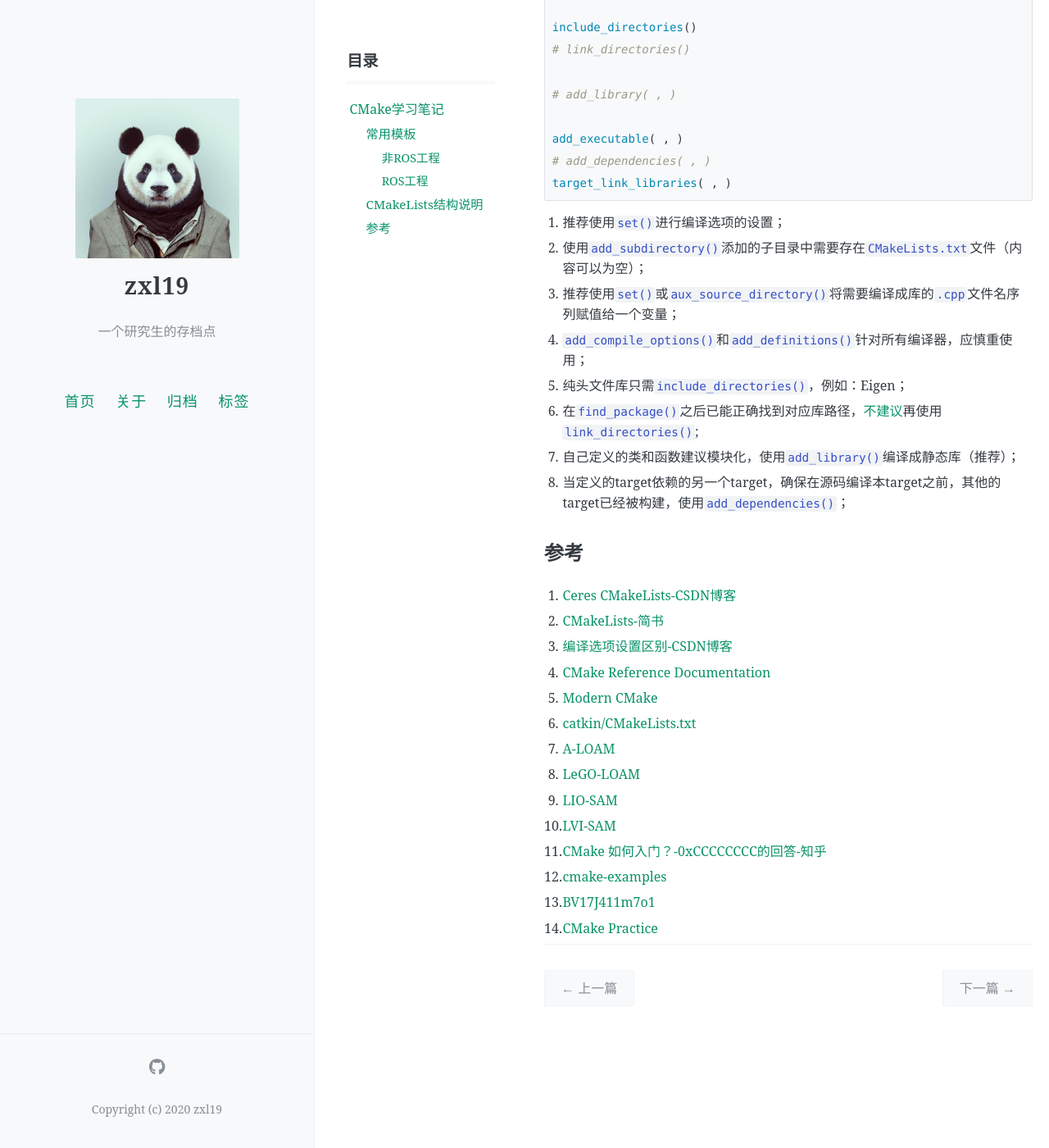
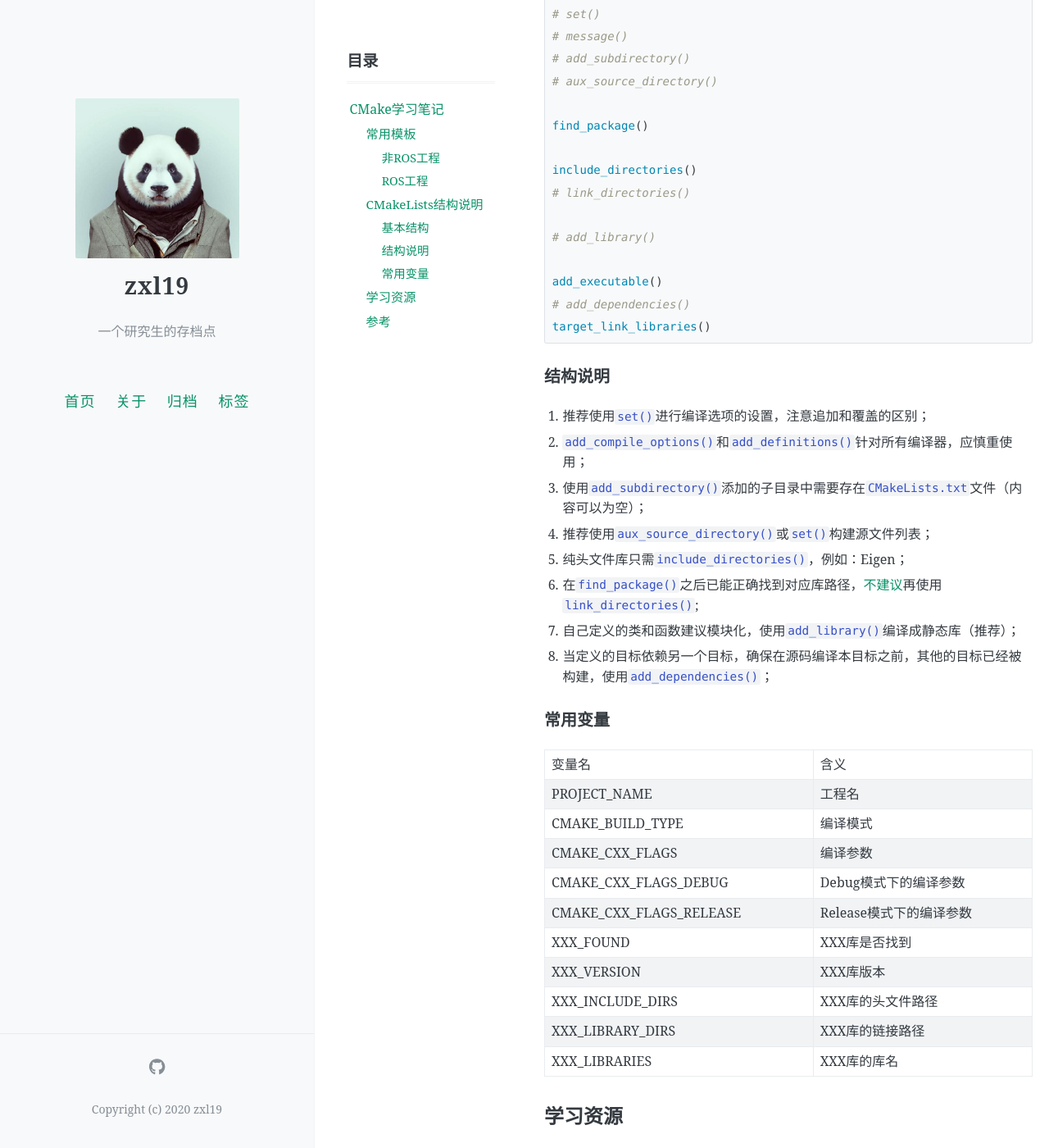
Before and after one commit to zxl19/zxl19.github.io, a Jekyll site: the page built from _posts/2021-03-28-cmake-note.md, in a window 1280 px wide and 1400 px high, scrolled down 1988 px. Shown: the whole window at 82% size. Built offline with Jekyll 4.4.1, drawn with Linux system fonts in a browser that asks for light colours; comment, search, counter and statistics services are not loaded; some of the changed text lies outside the part shown.

Commit message:
Update 2021-03-28-cmake-note.md

````diff
--- a/_posts/2021-03-28-cmake-note.md
+++ b/_posts/2021-03-28-cmake-note.md
@@ -66,53 +66,80 @@ target_link_libraries(${PROJECT_NAME}
 
 ### ROS工程
 
-1. [ROS官方文档](http://wiki.ros.org/catkin/CMakeLists.txt)
-2. 参考[A-LOAM](https://github.com/HKUST-Aerial-Robotics/A-LOAM)、[LeGO-LOAM](https://github.com/RobustFieldAutonomyLab/LeGO-LOAM)、[LIO-SAM](https://github.com/TixiaoShan/LIO-SAM)、[LVI-SAM](https://github.com/TixiaoShan/LVI-SAM)等算法。
+1. 使用`catkin_create_pkg`命令新建功能包，会自动生成`CMakeLists.txt`文件，其中包含格式说明；
+2. [ROS官方文档](http://wiki.ros.org/catkin/CMakeLists.txt)
+3. 参考[A-LOAM](https://github.com/HKUST-Aerial-Robotics/A-LOAM)、[LeGO-LOAM](https://github.com/RobustFieldAutonomyLab/LeGO-LOAM)、[LIO-SAM](https://github.com/TixiaoShan/LIO-SAM)、[LVI-SAM](https://github.com/TixiaoShan/LVI-SAM)等算法；
+4. 参考[hdl_graph_slam](https://github.com/koide3/hdl_graph_slam)使用Nodelet；
 
 ## CMakeLists结构说明
+
+### 基本结构
 
 ```cmake
 cmake_minimum_required()
 project()
 
 # set()
+# message()
 # add_subdirectory()
-# aux_source_directory( , )
+# aux_source_directory()
 
-find_package( , )
+find_package()
 
 include_directories()
 # link_directories()
 
-# add_library( , )
+# add_library()
 
-add_executable( , )
-# add_dependencies( , )
-target_link_libraries( , )
+add_executable()
+# add_dependencies()
+target_link_libraries()
 ```
 
-1. 推荐使用`set()`进行编译选项的设置；
-2. 使用`add_subdirectory()`添加的子目录中需要存在`CMakeLists.txt`文件（内容可以为空）；
-3. 推荐使用`set()`或`aux_source_directory()`将需要编译成库的`.cpp`文件名序列赋值给一个变量；
-4. `add_compile_options()`和`add_definitions()`针对所有编译器，应慎重使用；
+### 结构说明
+
+1. 推荐使用`set()`进行编译选项的设置，注意追加和覆盖的区别；
+2. `add_compile_options()`和`add_definitions()`针对所有编译器，应慎重使用；
+3. 使用`add_subdirectory()`添加的子目录中需要存在`CMakeLists.txt`文件（内容可以为空）；
+4. 推荐使用`aux_source_directory()`或`set()`构建源文件列表；
 5. 纯头文件库只需`include_directories()`，例如：Eigen；
 6. 在`find_package()`之后已能正确找到对应库路径，[不建议](http://wiki.ros.org/catkin/CMakeLists.txt)再使用`link_directories()`;
 7. 自己定义的类和函数建议模块化，使用`add_library()`编译成静态库（推荐）；
-8. 当定义的target依赖的另一个target，确保在源码编译本target之前，其他的target已经被构建，使用`add_dependencies()`；
+8. 当定义的目标依赖另一个目标，确保在源码编译本目标之前，其他的目标已经被构建，使用`add_dependencies()`；
+
+### 常用变量
+
+| 变量名 | 含义 |
+| :------ | :------|
+| PROJECT_NAME | 工程名 |
+| CMAKE_BUILD_TYPE | 编译模式 |
+| CMAKE_CXX_FLAGS | 编译参数 |
+| CMAKE_CXX_FLAGS_DEBUG | Debug模式下的编译参数 |
+| CMAKE_CXX_FLAGS_RELEASE | Release模式下的编译参数 |
+| XXX_FOUND | XXX库是否找到 |
+| XXX_VERSION | XXX库版本 |
+| XXX_INCLUDE_DIRS | XXX库的头文件路径 |
+| XXX_LIBRARY_DIRS | XXX库的链接路径 |
+| XXX_LIBRARIES | XXX库的库名 |
+
+## 学习资源
+
+1. [CMake Reference Documentation](https://cmake.org/cmake/help/latest/index.html)
+2. [Modern CMake](http://cliutils.gitlab.io/modern-cmake/)
+3. [cmake-examples](https://github.com/ttroy50/cmake-examples)
+4. [CMake Practice](http://file.ncnynl.com/ros/CMake%20Practice.pdf)
+5. [BV17J411m7o1](https://www.bilibili.com/video/BV17J411m7o1)
 
 ## 参考
 
 1. [Ceres CMakeLists-CSDN博客](https://blog.csdn.net/sinat_28752257/article/details/82758546)
 2. [CMakeLists-简书](https://www.jianshu.com/p/95c744a5c6f1)
 3. [编译选项设置区别-CSDN博客](https://blog.csdn.net/10km/article/details/51731959)
-4. [CMake Reference Documentation](https://cmake.org/cmake/help/latest/index.html)
-5. [Modern CMake](http://cliutils.gitlab.io/modern-cmake/)
-6. [catkin/CMakeLists.txt](http://wiki.ros.org/catkin/CMakeLists.txt)
-7. [A-LOAM](https://github.com/HKUST-Aerial-Robotics/A-LOAM)
-8. [LeGO-LOAM](https://github.com/RobustFieldAutonomyLab/LeGO-LOAM)
-9. [LIO-SAM](https://github.com/TixiaoShan/LIO-SAM)
-10. [LVI-SAM](https://github.com/TixiaoShan/LVI-SAM)
+4. [catkin/CMakeLists.txt](http://wiki.ros.org/catkin/CMakeLists.txt)
+5. [A-LOAM](https://github.com/HKUST-Aerial-Robotics/A-LOAM)
+6. [LeGO-LOAM](https://github.com/RobustFieldAutonomyLab/LeGO-LOAM)
+7. [LIO-SAM](https://github.com/TixiaoShan/LIO-SAM)
+8. [LVI-SAM](https://github.com/TixiaoShan/LVI-SAM)
+9. [hdl_graph_slam](https://github.com/koide3/hdl_graph_slam)
+10. [变量-简书](https://www.jianshu.com/p/1827cd86d576)
 11. [CMake 如何入门？-0xCCCCCCCC的回答-知乎](https://www.zhihu.com/question/58949190/answer/999701073)
-12. [cmake-examples](https://github.com/ttroy50/cmake-examples)
-13. [BV17J411m7o1](https://www.bilibili.com/video/BV17J411m7o1)
-14. [CMake Practice](http://file.ncnynl.com/ros/CMake%20Practice.pdf)
````
